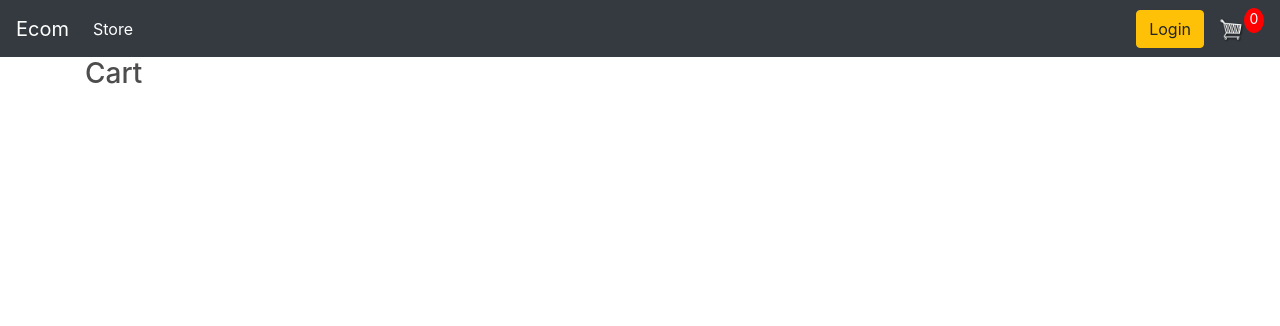
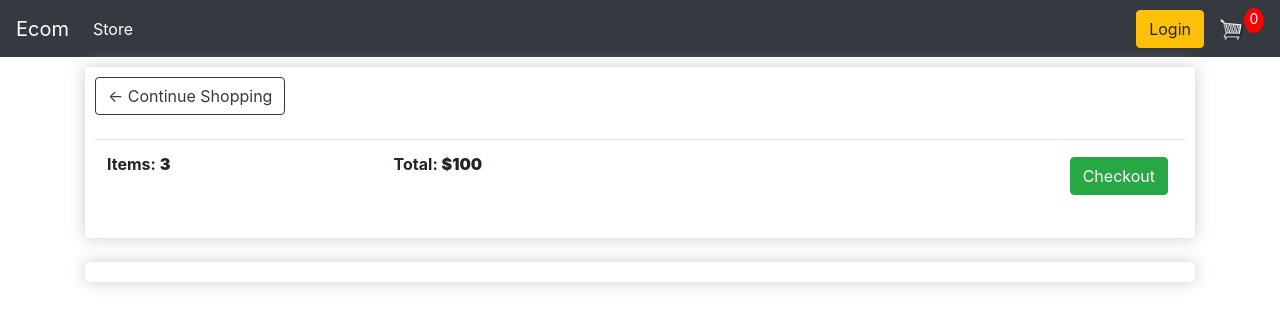
Before and after one commit to ChimaCoded/django_ecommerce, a Django app: template store/templates/store/cart.html in a window 1280 px wide. Shown: the top 326 px of the page. Run offline with Django 3.2, Linux system fonts and the light colour scheme; the template is opened without the code that fills it, so the values that code supplies are empty; some libraries are stand-ins or nearby versions.

Commit message:
store.html
created two block

header block contain a button for conntinue shopping
which leads back to the store
it also contain the the number or items we purchased
and the total amount
and the checkout button which will lead us to the checkout page
wq

```diff
--- a/store/templates/store/cart.html
+++ b/store/templates/store/cart.html
@@ -2,5 +2,35 @@
 {% load static %}
 
 {% block content %}
-    <h3>Cart</h3>
+
+    <div class="row">
+
+        <div class="col-lg-12">
+
+            <div class="box-element">
+                <a class="btn btn-outline-dark" href="{% url 'store'%}">&#x2190 Continue Shopping</a>
+
+                <br>
+                <br>
+
+                <table class="table">
+                    <tr>
+                        <th>Items: <strong>3</strong></th>
+                        <th>Total: <strong>$100</strong></th>
+                        <th>
+                            <a style="float: right; margin: 5px;" class="btn btn-success" href="{% url 'checkout' %}">Checkout</a>
+                        </th>
+                    </tr>
+                </table>
+            </div>
+
+            <br>
+
+            <div class="box-element">
+
+            </div>
+
+        </div>
+    </div>
+
 {% endblock content %}
```
Also changed, not shown: store/templates/store/store.html (+12 -0 lines), static/images/arrow-down.png (added), static/images/arrow-up.png (added), 1 other file.
